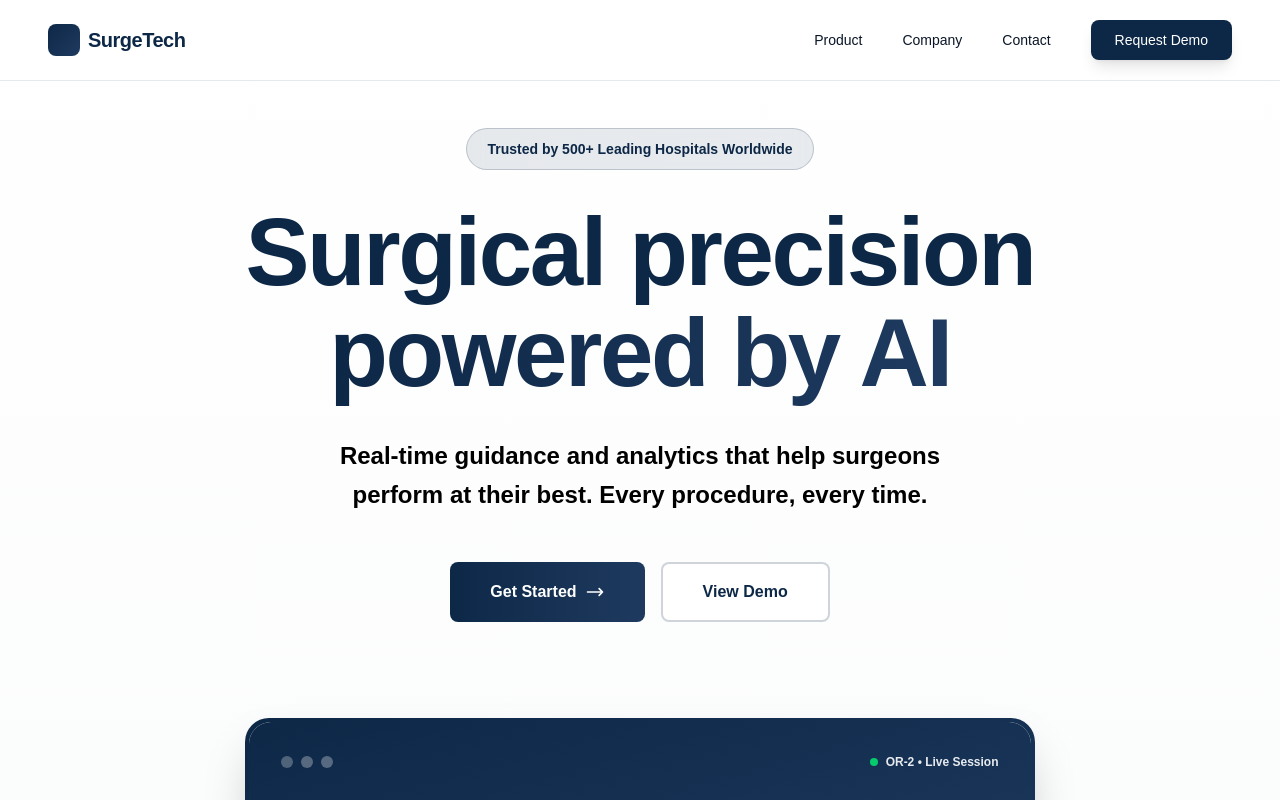
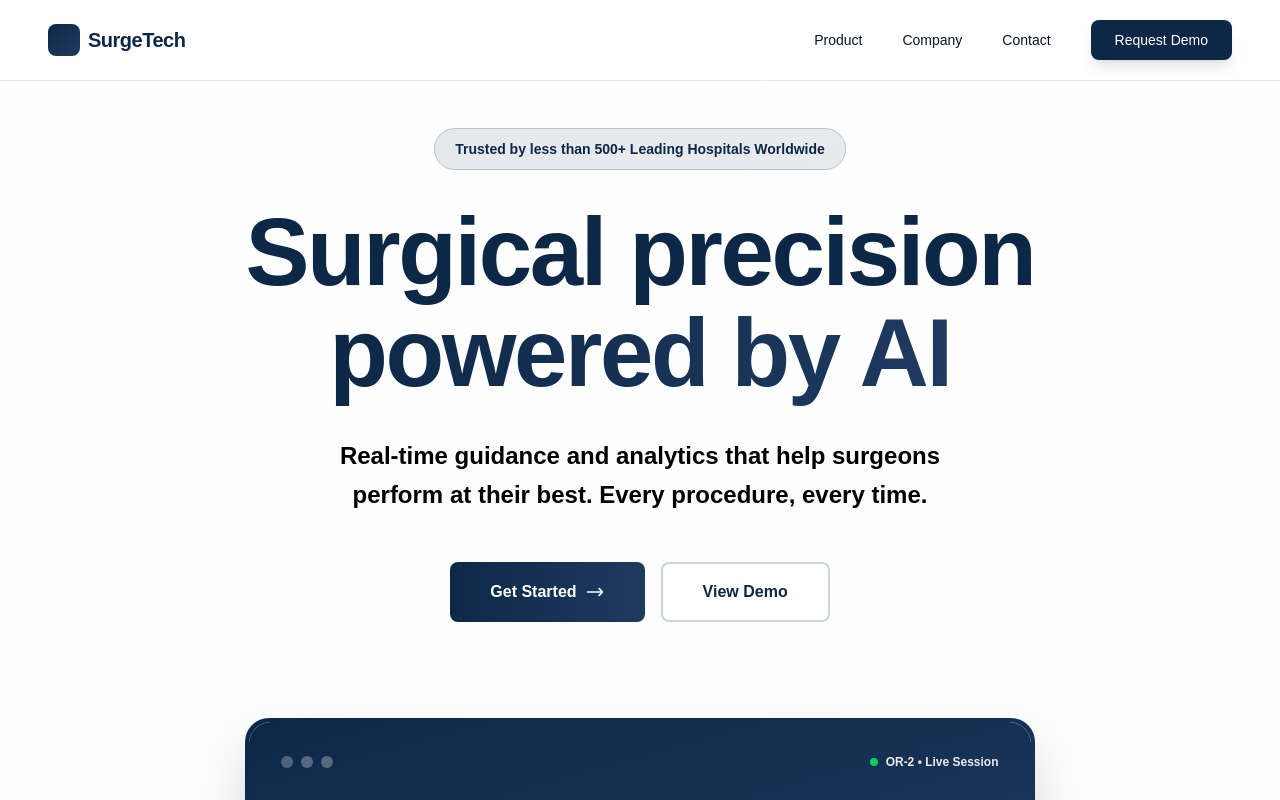
Before and after one commit to silvandario/surgical-tech-landing, a Next.js app: page / in a window 1280 px wide. Shown: the top 800 px of the page. Built offline with nearby package versions, Linux system fonts and the light colour scheme.

Commit message:
Aktualisiere den Text der Hero-Badge, um die Anzahl der vertrauenswürdigen Krankenhäuser anzupassen.

```diff
--- a/app/page.tsx
+++ b/app/page.tsx
@@ -225,7 +225,7 @@ export default function Home() {
         <div className="max-w-6xl mx-auto relative z-10">
           <div className="hero-content text-center">
             <div className="hero-badge inline-block px-5 py-2 bg-gradient-to-r from-[#0d2847]/10 to-[#1e3a5f]/10 backdrop-blur-sm rounded-full mb-8 border border-[#0d2847]/20">
-              <span className="text-sm font-semibold text-[#0d2847]">Trusted by 500+ Leading Hospitals Worldwide</span>
+              <span className="text-sm font-semibold text-[#0d2847]">Trusted by less than 500+ Leading Hospitals Worldwide</span>
             </div>
 
             <h1 className="hero-title text-5xl sm:text-6xl lg:text-7xl xl:text-8xl font-bold tracking-tight leading-[1.05] mb-8 text-[#0d2847]">
```
